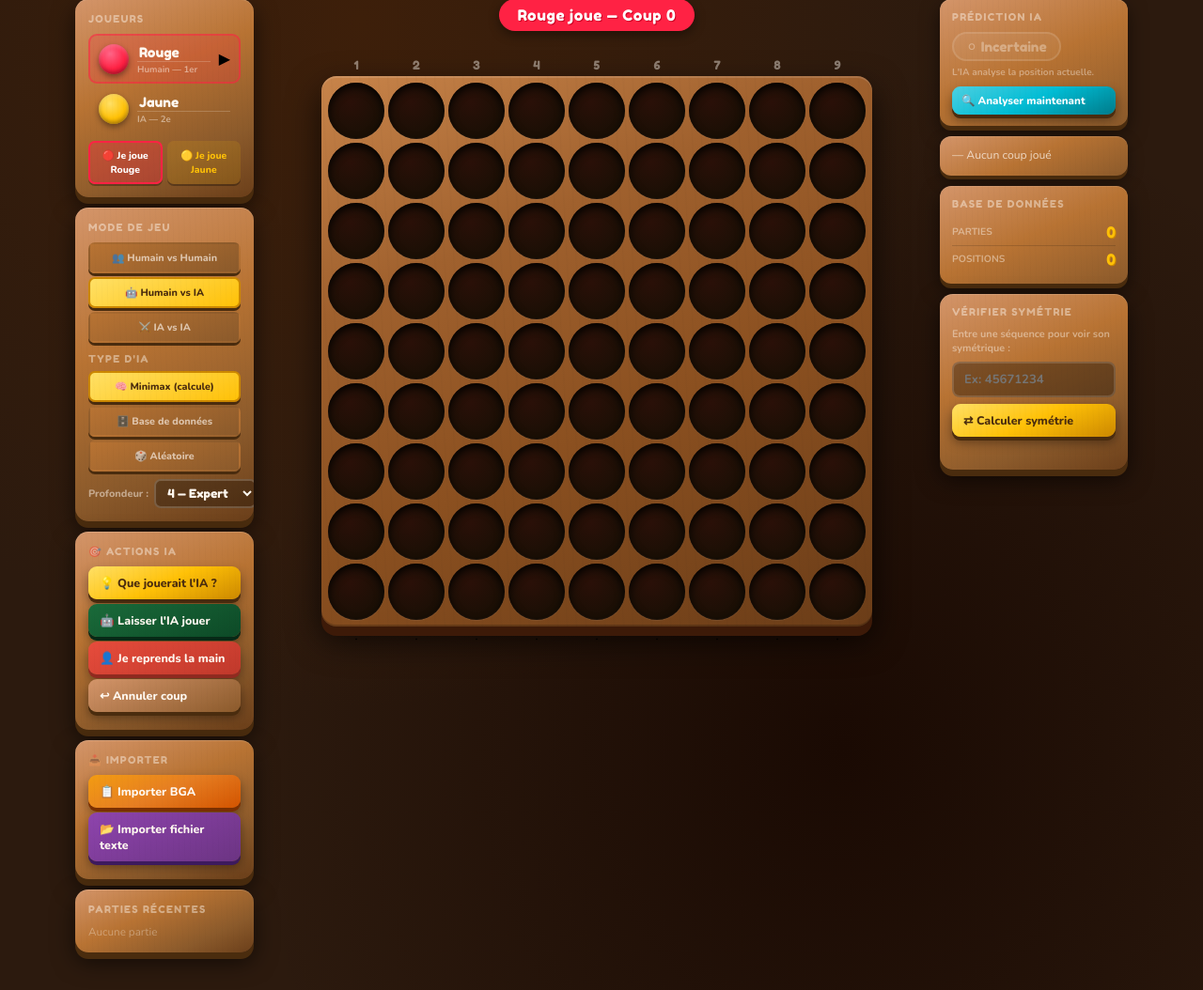
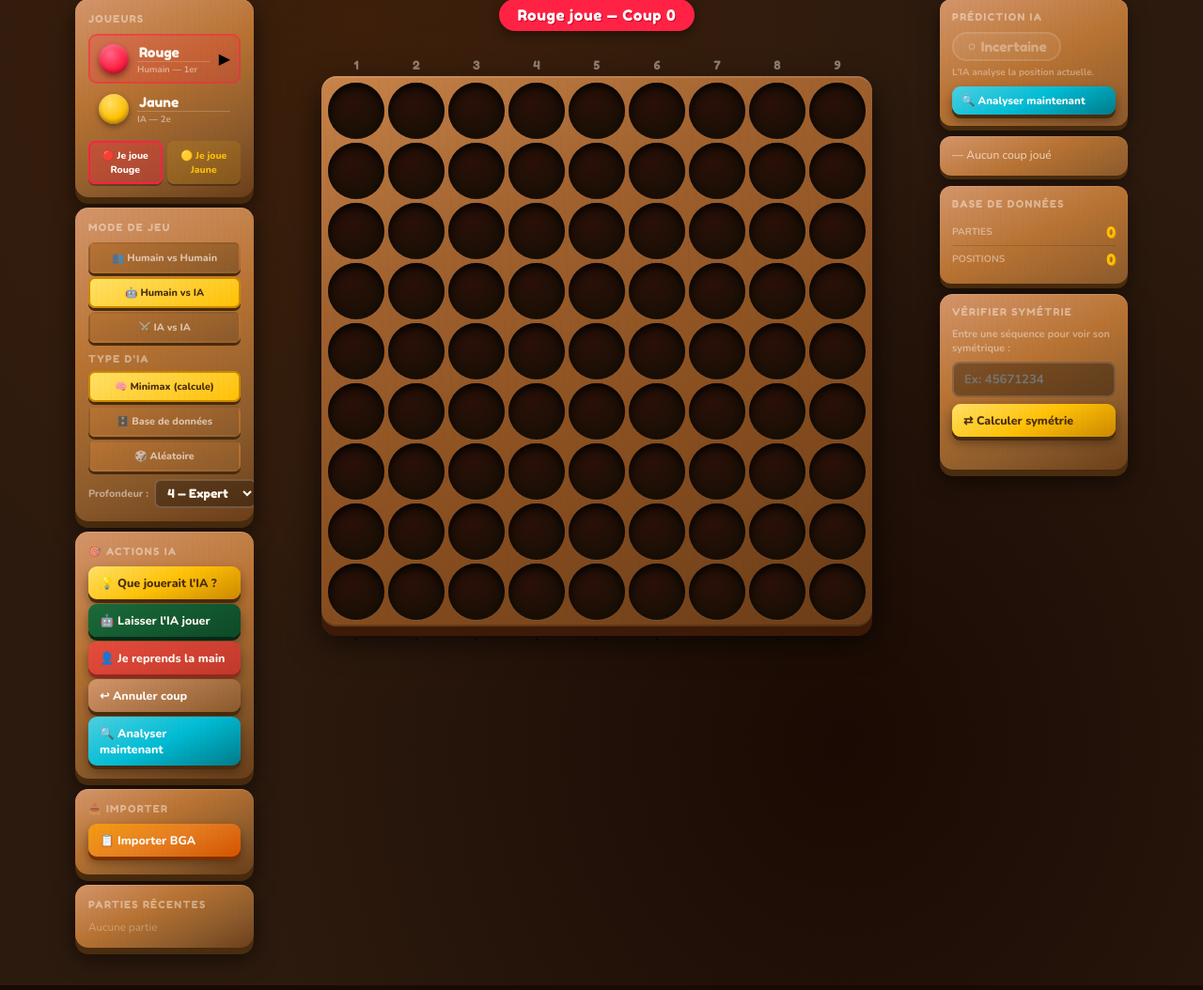
Before and after one commit to Hachmaouiliza/Connect4, a Flask app: page / in a window 1280 px wide. Shown: the part 237-1291 px from the top of the page at 94% size. Run offline with Flask 3, Linux system fonts and the light colour scheme; data that the repository does not hold is empty; some libraries are stand-ins or nearby versions.

Commit message:
fix analyse rapide + nettoyage menu

```diff
--- a/templates/index.html
+++ b/templates/index.html
@@ -383,6 +383,7 @@ tr:hover td{background:rgba(255,255,255,0.04);cursor:pointer;}
         <button class="wbtn" style="background:linear-gradient(155deg,#1a6b3a,#0d4a27);box-shadow:0 4px 0 #082a17,0 6px 12px rgba(0,0,0,0.4)" id="btn-laisser-ia" onclick="laisserIAJouer()">🤖 Laisser l'IA jouer</button>
         <button class="wbtn" style="background:linear-gradient(155deg,#e74c3c,#c0392b);box-shadow:0 4px 0 #922b21,0 6px 12px rgba(0,0,0,0.4)" onclick="reprendreHumain()">👤 Je reprends la main</button>
         <button class="wbtn" onclick="annulerCoup()">↩ Annuler coup</button>
+        <button class="wbtn tb" style="margin:0" onclick="analyserMaintenant()">🔍 Analyser maintenant</button>
       </div>
 
 
@@ -390,7 +391,6 @@ tr:hover td{background:rgba(255,255,255,0.04);cursor:pointer;}
       <div class="wc">
         <div class="slabel">📥 Importer</div>
         <button class="wbtn ob" onclick="document.getElementById('modal-bga').classList.add('show')">📋 Importer BGA</button>
-        <button class="wbtn ob" style="background:linear-gradient(155deg,#8e44ad,#6c3483);box-shadow:0 4px 0 #3d1a5e,0 6px 12px rgba(0,0,0,0.4)" onclick="document.getElementById('modal-fichier').classList.add('show')">📂 Importer fichier texte</button>
       </div>
 
       <div class="wc">
```
